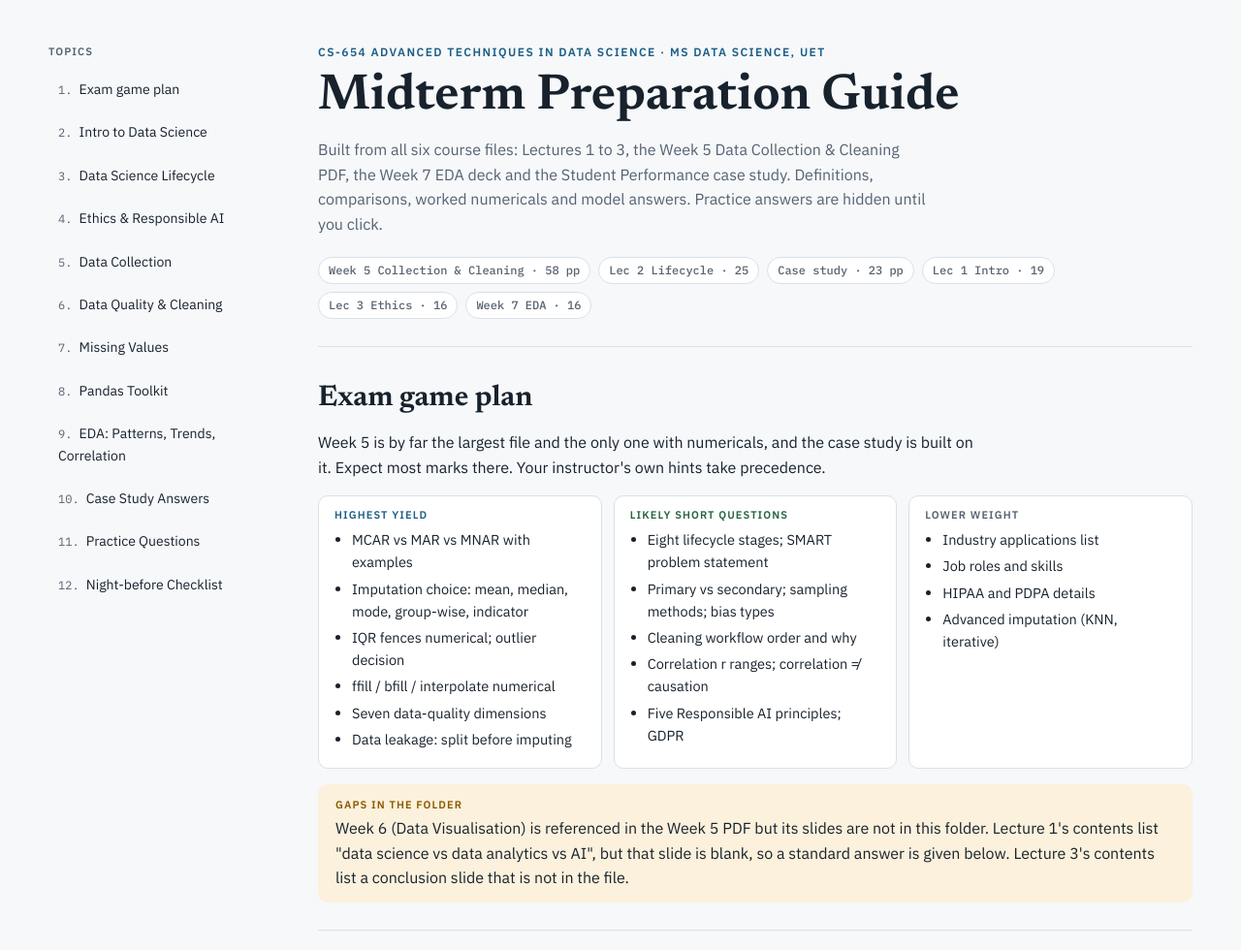
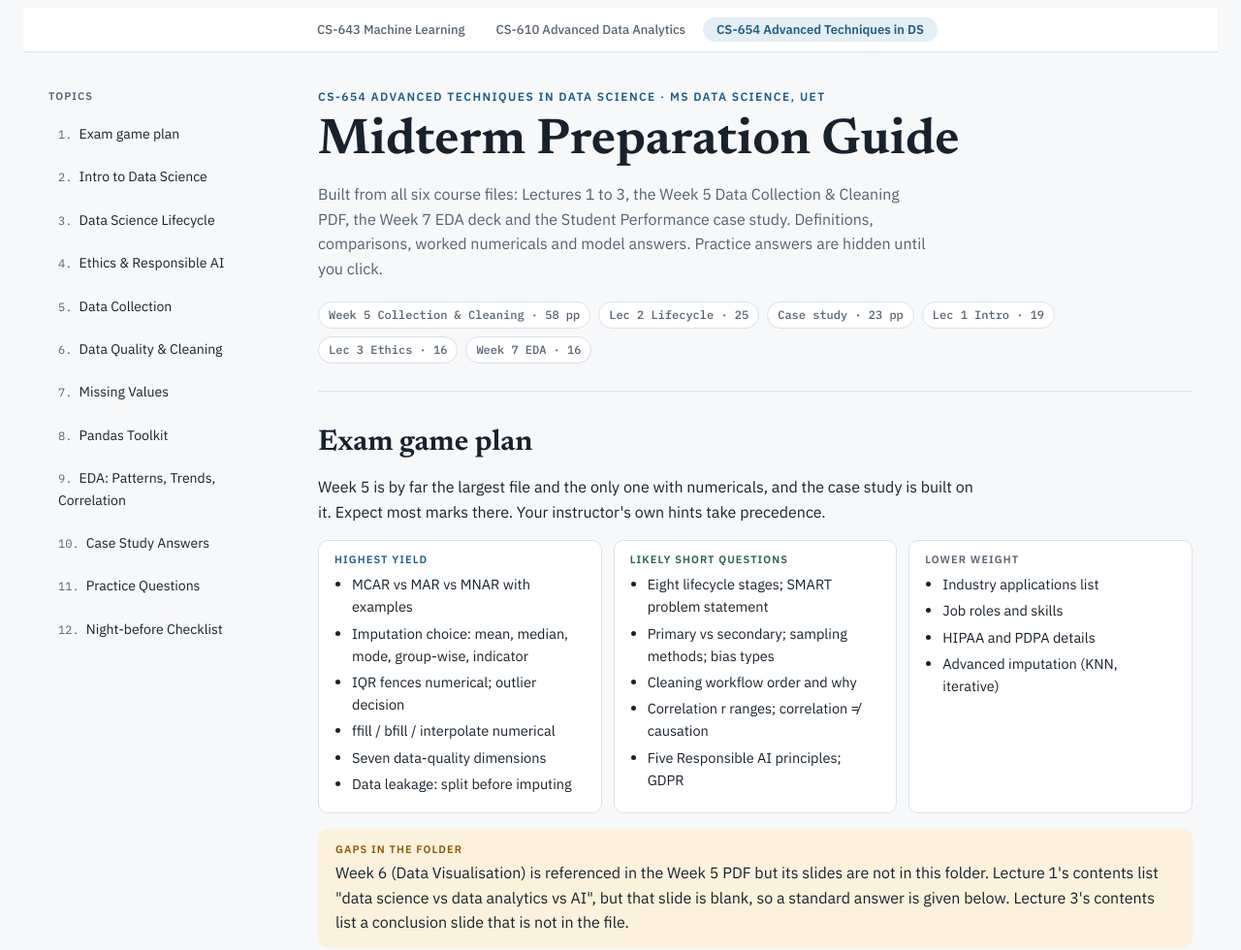
Before and after one commit to mnoor920/ml_notes, a plain HTML site: page cs-654_advance_tec_ds.html in a window 1280 px wide. Shown: the top 980 px of the page at 97% size. Drawn offline with Linux system fonts and the light colour scheme.

Commit message:
navigation added

```diff
--- a/cs-654_advance_tec_ds.html
+++ b/cs-654_advance_tec_ds.html
@@ -82,7 +82,18 @@ details pre{font-family:var(--mono);font-size:13.5px;line-height:1.7;overflow-x:
 .prio ul{margin:0;padding-left:18px;font-size:14.5px}
 footer{margin-top:56px;padding-top:20px;border-top:1px solid var(--line);color:var(--muted);font-size:13px}
 @media (prefers-reduced-motion:no-preference){html{scroll-behavior:smooth}}
+.sitenav{position:sticky;top:0;z-index:30;display:flex;justify-content:center;flex-wrap:wrap;gap:4px;padding:10px 16px;padding-top:max(10px,env(safe-area-inset-top,0px));background:var(--surface);border-bottom:1px solid var(--line)}
+.sitenav a{font:500 13px/1 var(--body);color:var(--muted);text-decoration:none;padding:6px 14px;border-radius:999px}
+.sitenav a:hover,.sitenav a:focus-visible{background:var(--accent-soft);color:var(--ink);outline:none}
+.sitenav a[aria-current="page"]{background:var(--accent-soft);color:var(--accent);font-weight:600}
+@media print{.sitenav{display:none!important}}
 </style>
+
+<nav class="sitenav" aria-label="Course guides">
+  <a href="index.html">CS-643 Machine Learning</a>
+  <a href="cs_610_advanced_data_analytics.html">CS-610 Advanced Data Analytics</a>
+  <a href="cs-654_advance_tec_ds.html" aria-current="page">CS-654 Advanced Techniques in DS</a>
+</nav>
 
 <div class="wrap">
 <nav class="toc" aria-label="Topics">
```
Also changed, not shown: cs_610_advanced_data_analytics.html (+11 -0 lines), index.html (+11 -0 lines).
